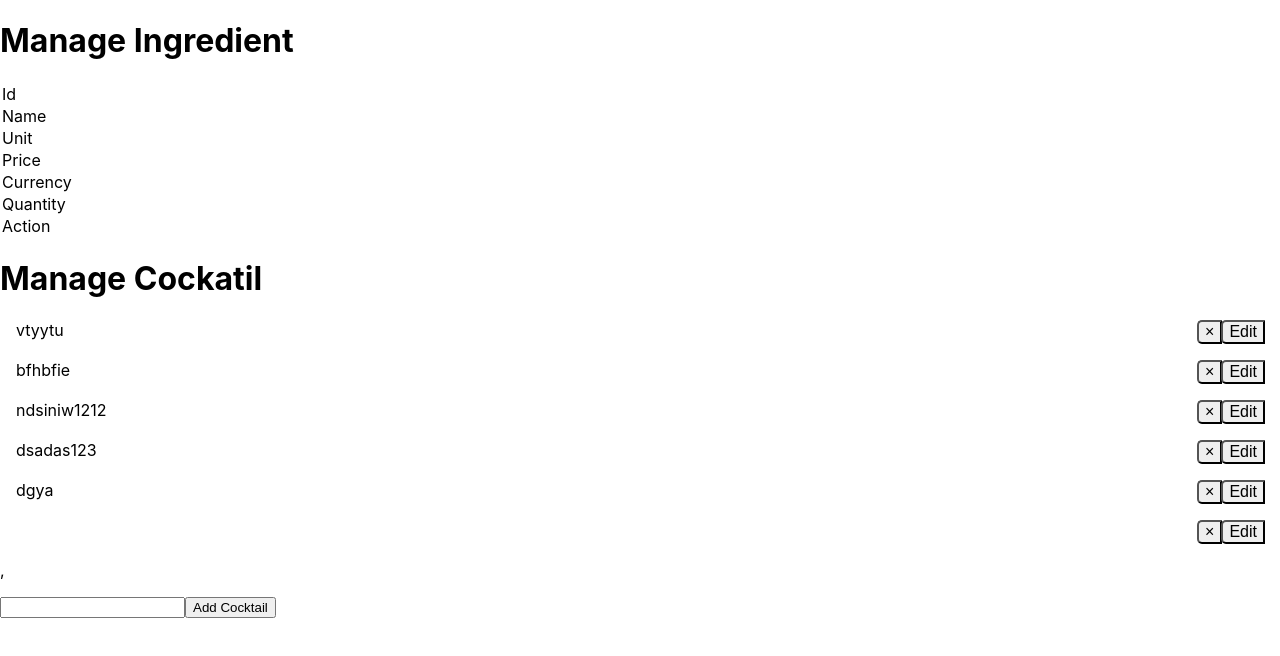
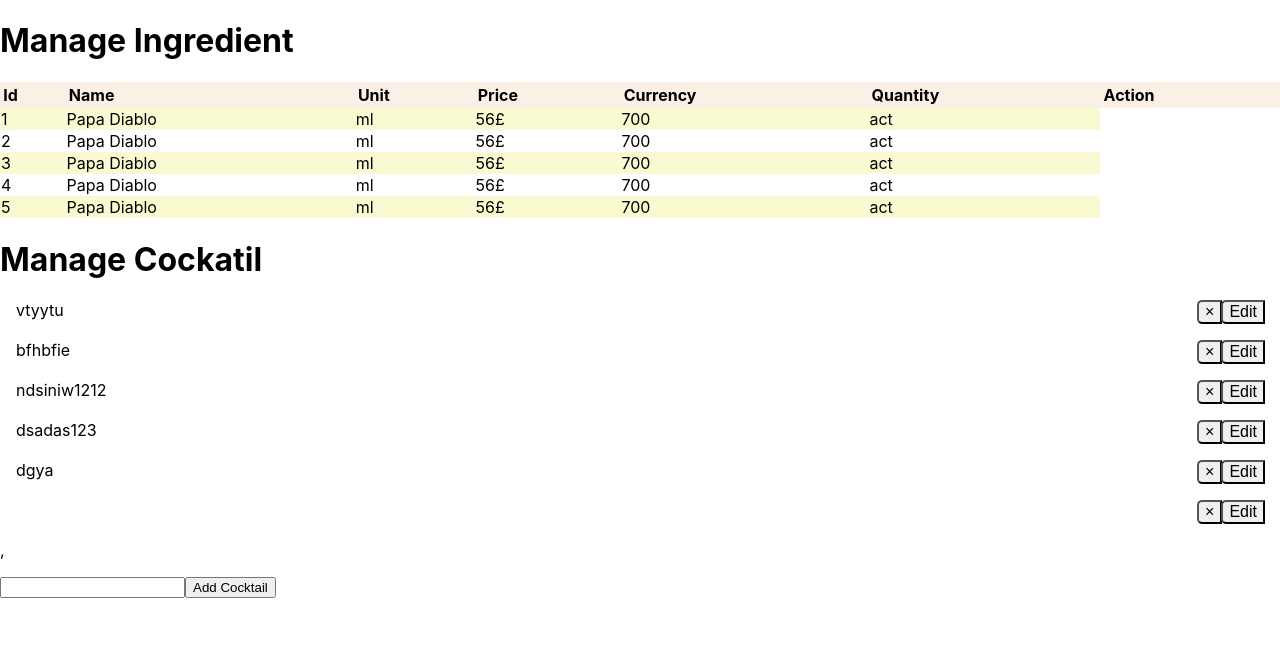
Before and after one commit to catalin-sandru/cocktail-price, a React (Create React App) app: page / in a window 1280 px wide. Shown: the top 656 px of the page. Built offline with nearby package versions, Linux system fonts and the light colour scheme; data requests are answered from the project's data file.

Commit message:
created initial table and updated the data in json

```diff
--- /dev/null
+++ b/src/component/ingredient/constant.jsx
@@ -0,0 +1,4 @@
+const BASE_URL = 'http://localhost:3456/'
+ export {
+   BASE_URL
+ }
--- /dev/null
+++ b/src/component/ingredient/ingredient.css
@@ -0,0 +1,15 @@
+.ingredient__full-table {
+  width: 100%;
+  border-collapse: collapse;
+}
+
+.ingredient__full-table thead td {
+  background-color: linen;
+  font-weight: bold;
+  /* color: white; */
+  padding: 0.2rem;
+}
+
+.ingredient__full-table tbody tr:nth-child(odd) {
+  background-color: lightgoldenrodyellow;
+}
--- a/src/component/ingredient/ingredient.jsx
+++ b/src/component/ingredient/ingredient.jsx
@@ -1,34 +1,47 @@
 import React, { Component } from 'react';
+import axios from 'axios';
+import { BASE_URL } from './constant';
+import './ingredient.css'
 
 class Ingredient extends Component {
   state = {
     ingredient: []
   }
 
+  componentWillMount() {
+    axios
+      .get(`${BASE_URL}ingredient`)
+      .then(({data}) => {
+        this.setState({ingredient: data})
+      })
+  }
+
   renderIngredientList = () => {
     return this.state.ingredient
       .map(({id, name, unit, price, currency, quantity}, key) =>
         <tr key={key}>
-          <td>${id}</td>
-          <td>${name}</td>
-          <td>${unit}</td>
-          <td>${price}${currency}</td>
-          <td>${quantity}</td>
+          <td>{id}</td>
+          <td>{name}</td>
+          <td>{unit}</td>
+          <td>{price}{currency}</td>
+          <td>{quantity}</td>
           <td>act</td>
         </tr> );
   }
 
   render() {
     return (
-      <table>
+      <table className="ingredient__full-table">
         <thead>
-          <tr>Id</tr>
-          <tr>Name</tr>
-          <tr>Unit</tr>
-          <tr>Price</tr>
-          <tr>Currency</tr>
-          <tr>Quantity</tr>
-          <tr>Action</tr>
+          <tr>
+            <td>Id</td>
+            <td>Name</td>
+            <td>Unit</td>
+            <td>Price</td>
+            <td>Currency</td>
+            <td>Quantity</td>
+            <td>Action</td>
+          </tr>
         </thead>
         <tbody>
           {this.renderIngredientList()}
--- a/src/data/data.json
+++ b/src/data/data.json
@@ -38,6 +38,38 @@
       "price": 56,
       "currency": "£",
       "quantity": 700
+    },
+    {
+      "id": 2,
+      "name": "Papa Diablo",
+      "unit": "ml",
+      "price": 56,
+      "currency": "£",
+      "quantity": 700
+    },
+    {
+      "id": 3,
+      "name": "Papa Diablo",
+      "unit": "ml",
+      "price": 56,
+      "currency": "£",
+      "quantity": 700
+    },
+    {
+      "id": 4,
+      "name": "Papa Diablo",
+      "unit": "ml",
+      "price": 56,
+      "currency": "£",
+      "quantity": 700
+    },
+    {
+      "id": 5,
+      "name": "Papa Diablo",
+      "unit": "ml",
+      "price": 56,
+      "currency": "£",
+      "quantity": 700
     }
   ]
 }
```
